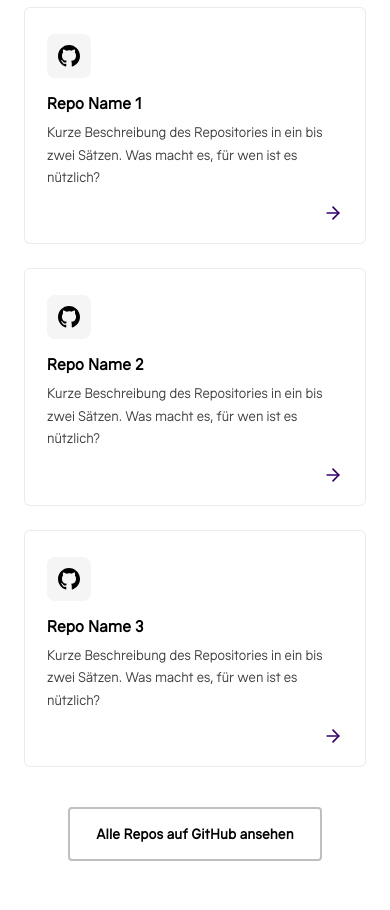
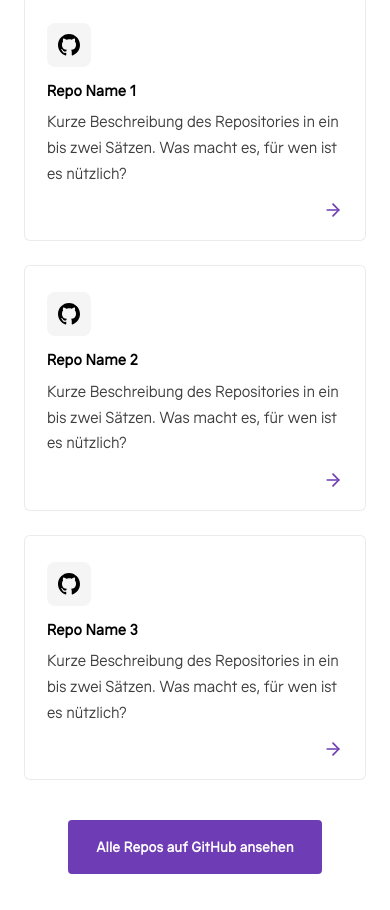
Before and after one commit to digitalleap/digitalleap.github.io, a plain HTML site: page index.html in a window 390 px wide. Shown: the part 834-1744 px from the top of the page. Drawn offline with Linux system fonts and the light colour scheme.

Commit message:
Refine styles: purple arrows, button hover improvements, font-size consistency

```diff
--- a/index.html
+++ b/index.html
@@ -162,7 +162,7 @@
         </div>
         <span class="tool-card__link" aria-hidden="true">
           <img class="arrow-lime" src="assets/icons/i_arrow-right-lime.svg" width="20" height="20" alt="">
-          <img class="arrow-dark" src="assets/icons/i_arrow-right-dark.svg" width="20" height="20" alt="">
+          <img class="arrow-purple" src="assets/icons/i_arrow-right-purple.svg" width="20" height="20" alt="">
         </span>
       </a>
 
@@ -180,7 +180,7 @@
         </div>
         <span class="tool-card__link" aria-hidden="true">
           <img class="arrow-lime" src="assets/icons/i_arrow-right-lime.svg" width="20" height="20" alt="">
-          <img class="arrow-dark" src="assets/icons/i_arrow-right-dark.svg" width="20" height="20" alt="">
+          <img class="arrow-purple" src="assets/icons/i_arrow-right-purple.svg" width="20" height="20" alt="">
         </span>
       </a>
 
@@ -198,14 +198,14 @@
         </div>
         <span class="tool-card__link" aria-hidden="true">
           <img class="arrow-lime" src="assets/icons/i_arrow-right-lime.svg" width="20" height="20" alt="">
-          <img class="arrow-dark" src="assets/icons/i_arrow-right-dark.svg" width="20" height="20" alt="">
+          <img class="arrow-purple" src="assets/icons/i_arrow-right-purple.svg" width="20" height="20" alt="">
         </span>
       </a>
 
     </div>
 
     <div class="cta-row reveal">
-      <a href="https://github.com/digitalleap" class="btn btn-outline-dark" target="_blank" rel="noopener noreferrer">
+      <a href="https://github.com/digitalleap" class="btn btn-purple" target="_blank" rel="noopener noreferrer">
         Alle Repos auf GitHub ansehen
       </a>
     </div>
@@ -237,7 +237,7 @@
         </div>
         <span class="tool-card__link" aria-hidden="true">
           <img class="arrow-lime" src="assets/icons/i_arrow-right-lime.svg" width="20" height="20" alt="">
-          <img class="arrow-dark" src="assets/icons/i_arrow-right-dark.svg" width="20" height="20" alt="">
+          <img class="arrow-purple" src="assets/icons/i_arrow-right-purple.svg" width="20" height="20" alt="">
         </span>
       </a>
 
@@ -255,7 +255,7 @@
         </div>
         <span class="tool-card__link" aria-hidden="true">
           <img class="arrow-lime" src="assets/icons/i_arrow-right-lime.svg" width="20" height="20" alt="">
-          <img class="arrow-dark" src="assets/icons/i_arrow-right-dark.svg" width="20" height="20" alt="">
+          <img class="arrow-purple" src="assets/icons/i_arrow-right-purple.svg" width="20" height="20" alt="">
         </span>
       </a>
 
@@ -273,14 +273,14 @@
         </div>
         <span class="tool-card__link" aria-hidden="true">
           <img class="arrow-lime" src="assets/icons/i_arrow-right-lime.svg" width="20" height="20" alt="">
-          <img class="arrow-dark" src="assets/icons/i_arrow-right-dark.svg" width="20" height="20" alt="">
+          <img class="arrow-purple" src="assets/icons/i_arrow-right-purple.svg" width="20" height="20" alt="">
         </span>
       </a>
 
     </div>
 
     <div class="cta-row reveal">
-      <a href="https://wordpress.org/plugins/search/digital-leap/" class="btn btn-outline-dark" target="_blank" rel="noopener noreferrer">
+      <a href="https://wordpress.org/plugins/search/digital-leap/" class="btn btn-purple" target="_blank" rel="noopener noreferrer">
         Alle Plugins im WP-Repository
       </a>
     </div>
@@ -314,7 +314,7 @@
         </div>
         <span class="tool-card__link" aria-hidden="true">
           <img class="arrow-lime" src="assets/icons/i_arrow-right-lime.svg" width="20" height="20" alt="">
-          <img class="arrow-dark" src="assets/icons/i_arrow-right-dark.svg" width="20" height="20" alt="">
+          <img class="arrow-purple" src="assets/icons/i_arrow-right-purple.svg" width="20" height="20" alt="">
         </span>
       </a>
 
@@ -334,7 +334,7 @@
         </div>
         <span class="tool-card__link" aria-hidden="true">
           <img class="arrow-lime" src="assets/icons/i_arrow-right-lime.svg" width="20" height="20" alt="">
-          <img class="arrow-dark" src="assets/icons/i_arrow-right-dark.svg" width="20" height="20" alt="">
+          <img class="arrow-purple" src="assets/icons/i_arrow-right-purple.svg" width="20" height="20" alt="">
         </span>
       </a>
 
@@ -354,7 +354,7 @@
         </div>
         <span class="tool-card__link" aria-hidden="true">
           <img class="arrow-lime" src="assets/icons/i_arrow-right-lime.svg" width="20" height="20" alt="">
-          <img class="arrow-dark" src="assets/icons/i_arrow-right-dark.svg" width="20" height="20" alt="">
+          <img class="arrow-purple" src="assets/icons/i_arrow-right-purple.svg" width="20" height="20" alt="">
         </span>
       </a>
 
@@ -374,7 +374,7 @@
         </div>
         <span class="tool-card__link" aria-hidden="true">
           <img class="arrow-lime" src="assets/icons/i_arrow-right-lime.svg" width="20" height="20" alt="">
-          <img class="arrow-dark" src="assets/icons/i_arrow-right-dark.svg" width="20" height="20" alt="">
+          <img class="arrow-purple" src="assets/icons/i_arrow-right-purple.svg" width="20" height="20" alt="">
         </span>
       </a>
 
@@ -394,10 +394,17 @@
         </div>
         <span class="tool-card__link" aria-hidden="true">
           <img class="arrow-lime" src="assets/icons/i_arrow-right-lime.svg" width="20" height="20" alt="">
-          <img class="arrow-dark" src="assets/icons/i_arrow-right-dark.svg" width="20" height="20" alt="">
+          <img class="arrow-purple" src="assets/icons/i_arrow-right-purple.svg" width="20" height="20" alt="">
         </span>
       </a>
 
+    </div>
+
+    <div class="cta-row reveal">
+      <!-- TODO: URL zu allen Tools anpassen -->
+      <a href="https://digital-leap.de/tools/" class="btn btn-purple">
+        Alle SEO & Web-Tools ansehen
+      </a>
     </div>
   </div>
 </section>
--- a/style.css
+++ b/style.css
@@ -8,6 +8,7 @@
   --dl-grey:        #f5f5f5;
   --dl-secondary:   #3d3d3d;
   --shadow-lime:    8px 8px 0px 0px #d4fe5b;
+  --shadow-purple:  8px 8px 0px 0px #6e3cb4;
   --font: "Trans Sans", system-ui, -apple-system, sans-serif;
   --ease: all 0.3s ease;
 }
@@ -69,7 +70,7 @@ h3 {
   margin-bottom: 8px;
 }
 p {
-  font-size: 17px;
+  font-size: 16px;
   line-height: 1.65;
   color: var(--dl-secondary);
 }
@@ -149,7 +150,7 @@ code {
   border-color: var(--dl-lime);
 }
 .btn-lime:hover {
-  box-shadow: var(--shadow-lime);
+  box-shadow: var(--shadow-purple);
   transform: translate(-2px, -2px);
 }
 .btn-outline-white {
@@ -158,16 +159,17 @@ code {
   border-color: rgba(255,255,255,0.35);
 }
 .btn-outline-white:hover {
-  border-color: var(--dl-white);
-  background: rgba(255,255,255,0.08);
+  border-color: var(--dl-lime);
+  color: var(--dl-lime);
 }
-.btn-outline-dark {
-  background: transparent;
-  color: var(--dl-black);
-  border-color: rgba(0,0,0,0.25);
+.btn-purple {
+  background: var(--dl-purple);
+  color: var(--dl-white);
+  border-color: var(--dl-purple);
 }
-.btn-outline-dark:hover {
-  border-color: var(--dl-black);
+.btn-purple:hover {
+  box-shadow: var(--shadow-lime);
+  transform: translate(-2px, -2px);
 }
 .btn-wrapper {
   display: flex;
@@ -374,7 +376,7 @@ code {
 }
 @media (max-width: 767px) {
   .hero { padding-block: 64px 56px; }
-  .hero__content > p { font-size: 17px; }
+  .hero__content > p { font-size: 16px; }
 }
 
 /* ─── Card Grid ──────────────────────────────────────────────── */
@@ -415,13 +417,13 @@ code {
 }
 .tool-card__body { flex: 1; }
 .tool-card__title {
-  font-size: 17px;
+  font-size: 16px;
   font-weight: 600;
   color: var(--dl-black);
   margin-bottom: 8px;
 }
 .tool-card__desc {
-  font-size: 14px;
+  font-size: 16px;
   line-height: 1.6;
   color: var(--dl-secondary);
 }
@@ -433,14 +435,13 @@ code {
 }
 .tool-card:hover .tool-card__link { opacity: 1; }
 
-/* Arrow swap: default = lime, purple variant = dark */
-.tool-card__link .arrow-dark  { display: none; }
-.card-grid--purple .tool-card__link .arrow-lime { display: none; }
-.card-grid--purple .tool-card__link .arrow-dark { display: flex; }
+/* Arrow: purple by default, lime only on explicit dark/lime bg sections */
+.tool-card__link .arrow-lime { display: none; }
 
 /* Purple hover (white bg sections) */
 .card-grid--purple .tool-card:hover {
   box-shadow: var(--shadow-purple);
+  transform: translate(-4px, -4px);
   border-color: var(--dl-purple);
 }
 
```
Also changed, not shown: assets/icons/i_arrow-right-purple.svg (added).
